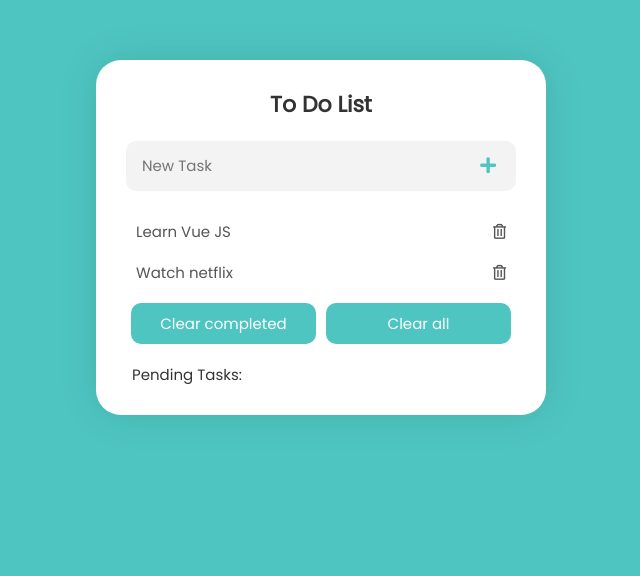
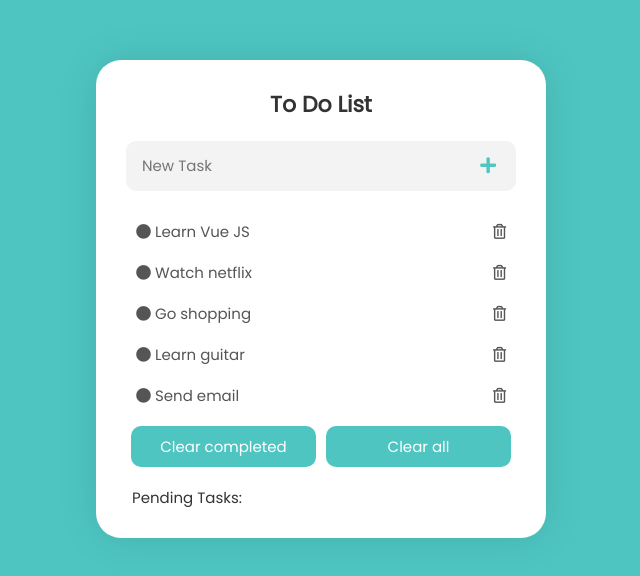
Before and after one commit to Fahdroussafi/todolist-VueJs, a Vue app in the folder start/: page / in a window 1280 px wide. Shown: the top 576 px of the page, without its empty margins (319-959 px from the left). Built offline with nearby package versions, Linux system fonts and the light colour scheme.

Commit message:
clear all button

```diff
--- a/start/src/App.vue
+++ b/start/src/App.vue
@@ -1,6 +1,6 @@
 <template>
   <div id="app">
-    <task></task>
+    <task v-bind:tasks="tasks"></task>
   </div>
 </template>
 
--- a/start/src/components/Task.vue
+++ b/start/src/components/Task.vue
@@ -13,12 +13,8 @@
       <!-- task lists -->
       <div class="taskItems">
         <ul>
-          <li>
-            <button>Learn Vue JS</button>
-            <button><i class="far fa-trash-alt"></i></button>
-          </li>
-          <li>
-            <button>Watch netflix</button>
+          <li v-for="task in tasks" :key="task.id">
+            <button><i class="fas fa-circle"></i> {{ task.title }}</button>
             <button><i class="far fa-trash-alt"></i></button>
           </li>
         </ul>
@@ -26,7 +22,7 @@
       <!-- buttons -->
       <div class="clearBtns">
         <button>Clear completed</button>
-        <button>Clear all</button>
+        <button @click="clearAll">Clear all</button>
       </div>
       <!-- pending task -->
       <div class="pendingTasks">
@@ -39,5 +35,11 @@
 <script>
 export default {
   name: "Task",
+  props:['tasks'],
+  methods: {
+    clearAll() {
+      this.tasks = [];
+    }
+  },
 };
 </script>
```
